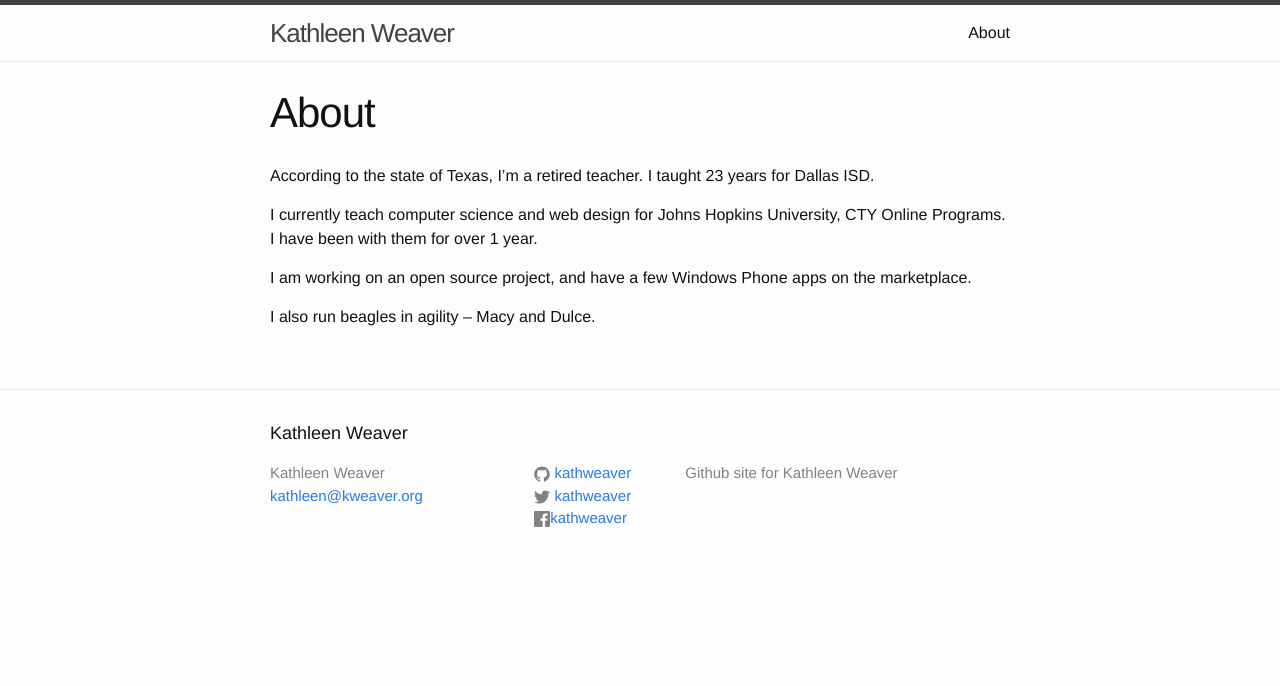
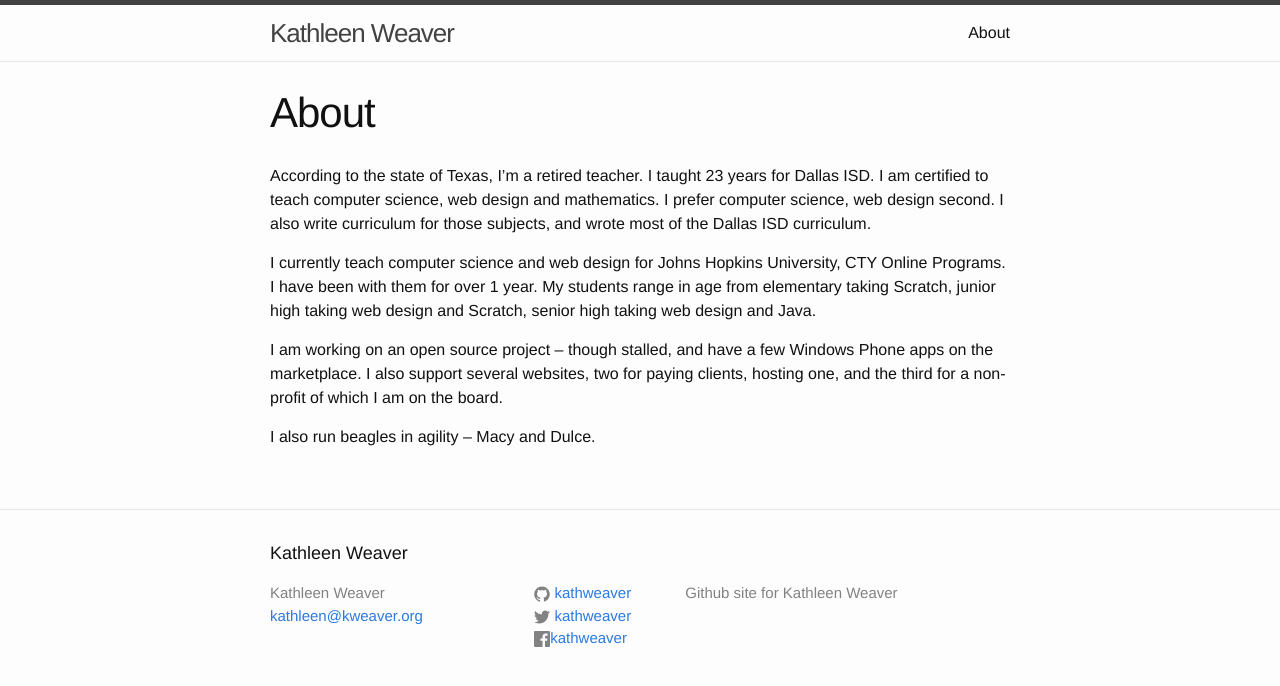
Before and after one commit to kathweaver/kathweaver.github.io, a Jekyll site: the page built from about.md, in a window 1280 px wide. Shown: the top 686 px of the page. Built offline with Jekyll 4.4.1, drawn with Linux system fonts in a browser that asks for light colours.

Commit message:
Update about.md

```diff
--- a/about.md
+++ b/about.md
@@ -4,11 +4,10 @@ title: About
 permalink: /about/
 ---
 
-According to the state of Texas, I'm a retired teacher.  I taught 23 years for Dallas ISD.
+According to the state of Texas, I'm a retired teacher.  I taught 23 years for Dallas ISD.  I am certified to teach computer science, web design and mathematics.  I prefer computer science, web design second.  I also write curriculum for those subjects, and wrote most of the Dallas ISD curriculum.
 
-I currently teach computer science and web design for Johns Hopkins University,
-CTY Online Programs.  I have been with them for over 1 year.
+I currently teach computer science and web design for Johns Hopkins University, CTY Online Programs.  I have been with them for over 1 year.  My students range in age from elementary taking Scratch, junior high taking web design and Scratch, senior high taking web design and Java.
 
-I am working on an open source project, and have a few Windows Phone apps on the marketplace.
+I am working on an open source project  -- though stalled, and have a few Windows Phone apps on the marketplace.  I also support several websites, two for paying clients, hosting one, and the third for a non-profit of which I am on the board.
 
 I also run beagles in agility -- Macy and Dulce.
```
